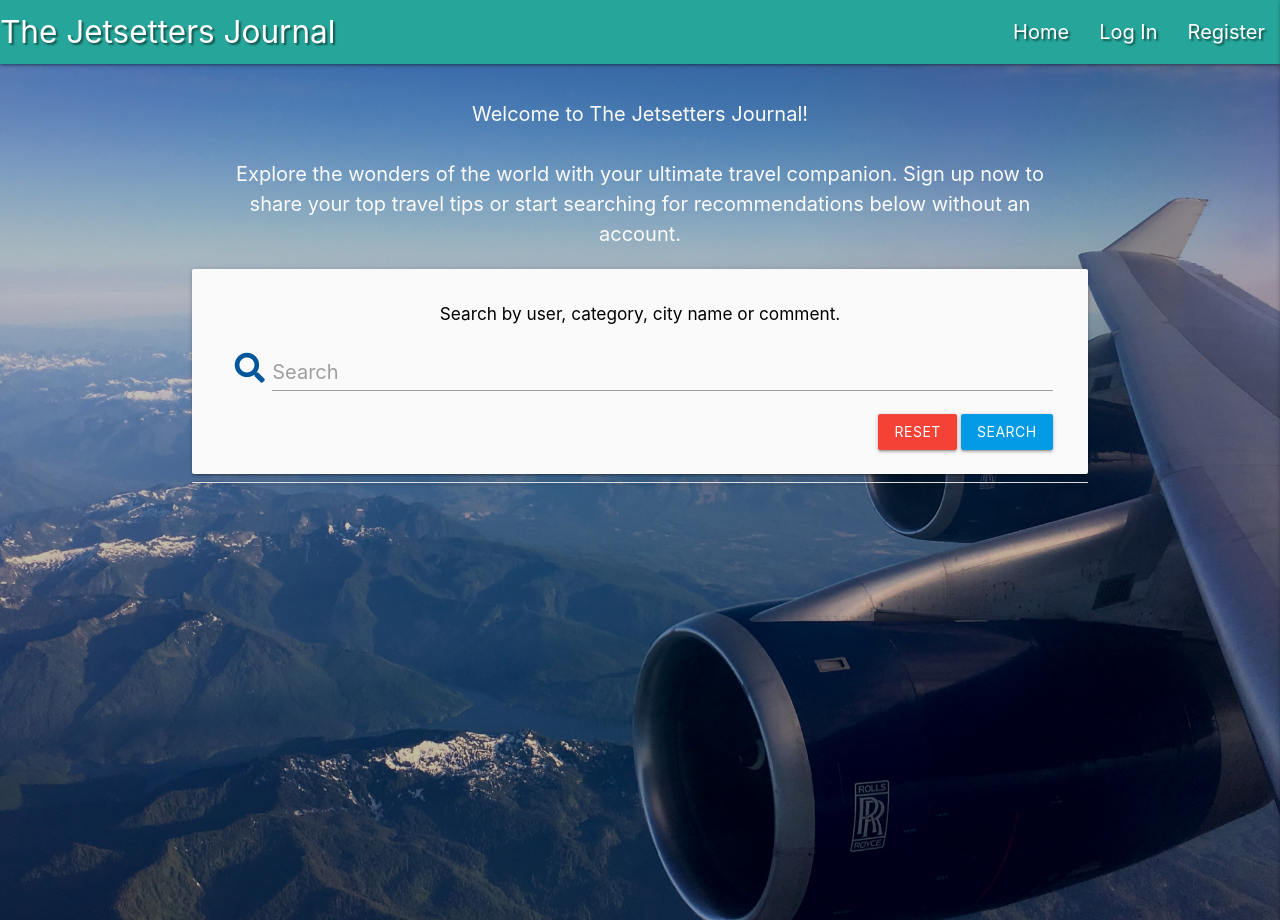
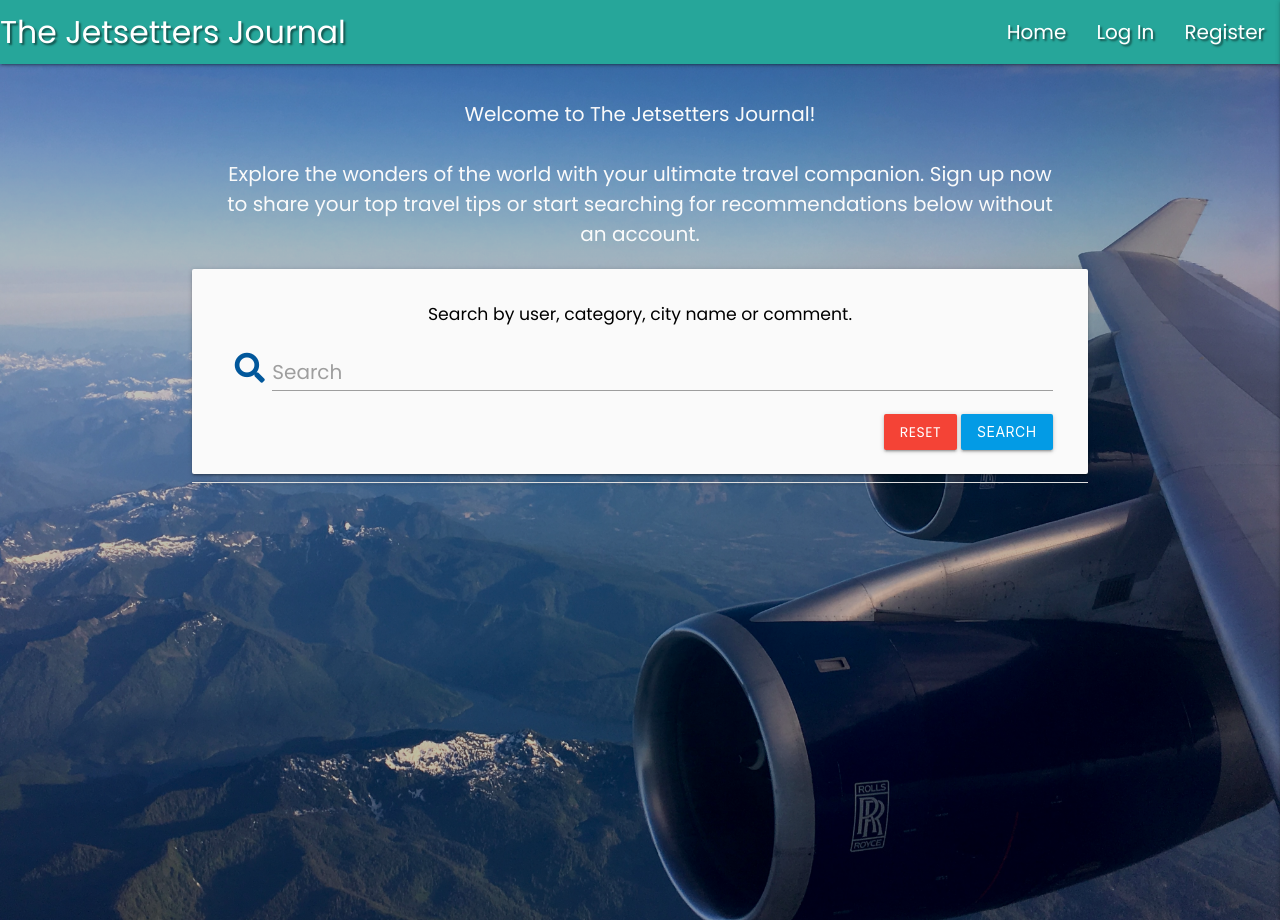
Before and after one commit to sian504/jetsetters-journal, a Flask app: page / in a window 1280 px wide. Run offline with Flask 2, Linux system fonts and the light colour scheme; data that the repository does not hold is empty; some libraries are stand-ins or nearby versions.

Commit message:
Applied custom font

```diff
--- a/static/css/style.css
+++ b/static/css/style.css
@@ -32,6 +32,13 @@ body {
     margin: 35px;
     text-align: center;
         }
+
+/* Font */
+
+* {
+    font-family: "Poppins", sans-serif;
+}
+
 
 /* Body text */
 
--- a/templates/base.html
+++ b/templates/base.html
@@ -6,6 +6,7 @@
         <link rel="stylesheet" href="https://cdnjs.cloudflare.com/ajax/libs/font-awesome/5.13.1/css/all.min.css"
             integrity="sha512-xA6Hp6oezhjd6LiLZynuukm80f8BoZ3OpcEYaqKoCV3HKQDrYjDE1Gu8ocxgxoXmwmSzM4iqPvCsOkQNiu41GA==" crossorigin="anonymous" type="text/css">
         <link rel="stylesheet" href="https://cdnjs.cloudflare.com/ajax/libs/materialize/1.0.0/css/materialize.min.css" type="text/css">
+        <link href="https://fonts.googleapis.com/css2?family=Poppins:wght@400;600&display=swap" rel="stylesheet">
         <link rel="stylesheet" href="https://unpkg.com/leaflet@1.9.4/dist/leaflet.css"
             integrity="sha256-p4NxAoJBhIIN+hmNHrzRCf9tD/miZyoHS5obTRR9BMY=" crossorigin=""/>
         <link rel="stylesheet" href="{{ url_for('static', filename='css/style.css') }}" type="text/css">
```
